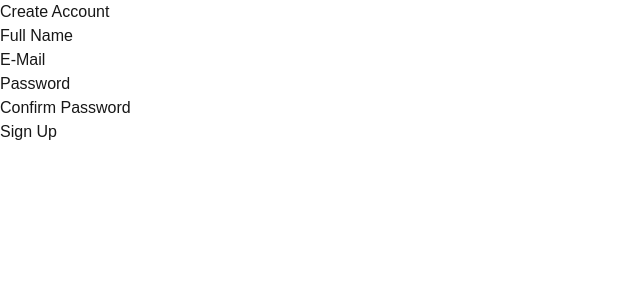
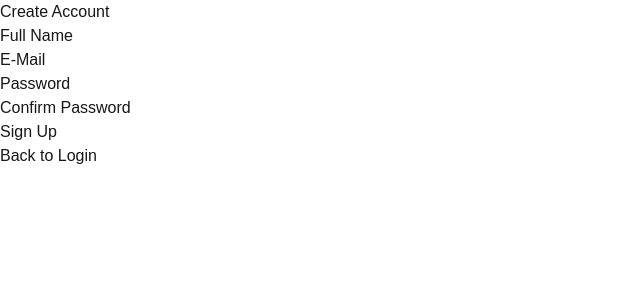
Before and after one commit to n-zngr/Coach, a Next.js app: page /signup in a window 1280 px wide. Shown: the top 300 px of the page, without its empty margins (0-640 px from the left). Built offline with nearby package versions, Linux system fonts and the light colour scheme.

Commit message:
refactor: added routing function to login and signup

```diff
--- a/src/app/login/page.tsx
+++ b/src/app/login/page.tsx
@@ -1,6 +1,7 @@
 "use client";
 
 import React, { useState } from "react";
+import { useRouter } from "next/navigation";
 
 function LoginPage() {
   const [formData, setFormData] = useState({ email: "", password: "" });
@@ -31,12 +32,13 @@
       alert(error instanceof Error ? error.message : "Unknown error");
     }
   };
-
+  const router = useRouter()
   return (
     <form onSubmit={handleSubmit}>
       <input type="text" name="email" placeholder="E-Mail" onChange={handleChange} className="text-black" required />
       <input type="password" name="password" placeholder="Password" onChange={handleChange} className="text-black" required />
       <button type="submit" onClick={handleSubmit}>Login</button>
+      <button type="button" onClick={() => router.push("/email_pwreset")}>Forgot Password?</button>
     </form>
   );
 }
--- a/src/app/signup/page.tsx
+++ b/src/app/signup/page.tsx
@@ -125,6 +125,7 @@
           {isSubmitting ? "Signing Up..." : "Sign Up"}
         </button>
       </form>
+      <button type="button" onClick={() => router.push("/login")}>Back to Login</button>
     </div>
   );
 };
```
